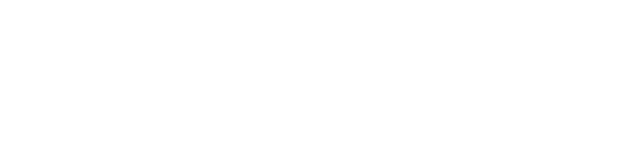
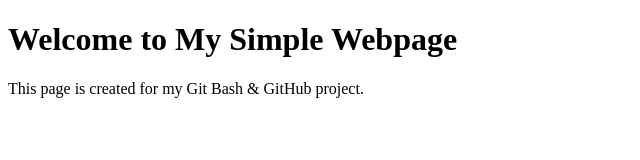
Before and after one commit to Shrikantkumar975/Pomodoro-Timer, a plain HTML site: page index.html in a window 1280 px wide. Shown: the whole page, without its empty margins (0-640 px from the left). Drawn offline with Linux system fonts and the light colour scheme.

Commit message:
Added header section in HTML

```diff
--- a/index.html
+++ b/index.html
@@ -7,5 +7,10 @@
 </head>
 <body>
 
+<header>
+        <h1>Welcome to My Simple Webpage</h1>
+        <p>This page is created for my Git Bash & GitHub project.</p>
+</header>
+
 </body>
 </html>
```
